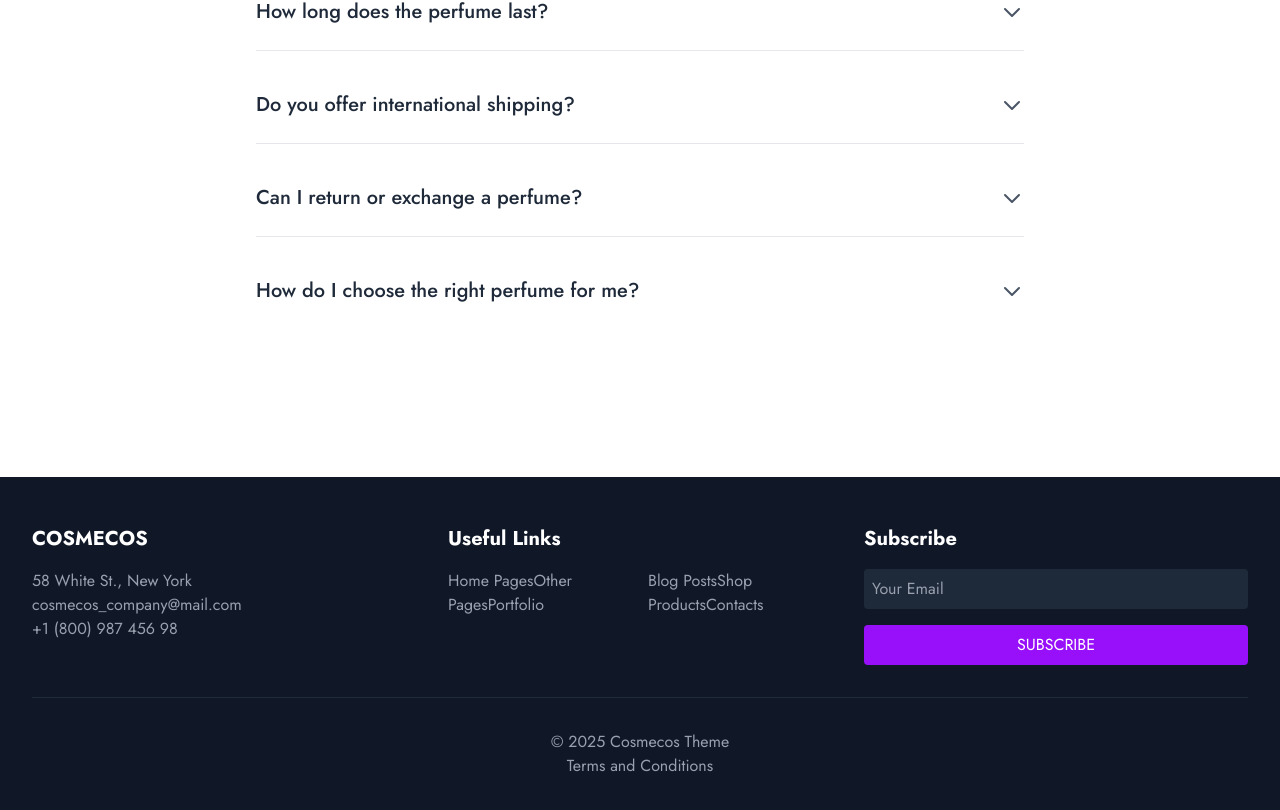
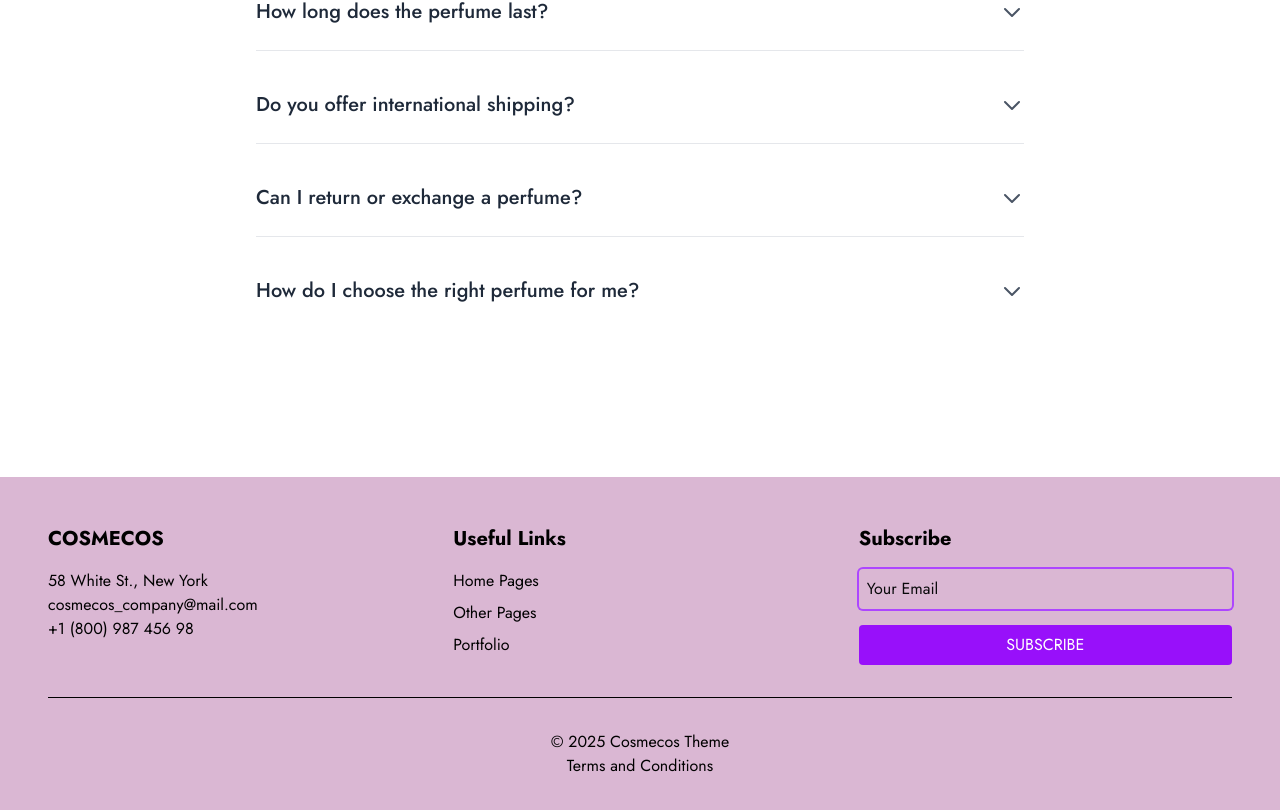
Before and after one commit to IzharProCoder-web/E-commerece-Prefum-Store, a React (Vite) app in the folder my-project/: page /faq in a window 1280 px wide. Shown: the part 463-1273 px from the top of the page. Built offline with nearby package versions, Linux system fonts and the light colour scheme; a web font is replaced by a local one.

Commit message:
design  footer

```diff
--- a/my-project/src/Components/Footer.jsx
+++ b/my-project/src/Components/Footer.jsx
@@ -14,13 +14,13 @@ const Footer = () => {
   };
 
   return (
-    <footer className="bg-gray-900 text-white py-12">
+    <footer className="bg-[#DAB7D3] text-black py-12 px-4">
       <div className="max-w-7xl mx-auto px-4 sm:px-6 lg:px-8">
         <div className="grid grid-cols-1 md:grid-cols-3 gap-8">
           {/* Company Info */}
           <address className="space-y-4 not-italic">
             <h3 className="text-xl font-bold">COSMECOS</h3>
-            <p className="text-gray-400">
+            <p className="text-black">
               58 White St., New York
               <br />
               <a href="mailto:cosmecos_company@mail.com" className="hover:text-white">
@@ -36,29 +36,19 @@ const Footer = () => {
           {/* Useful Links */}
           <div className="space-y-4">
             <h3 className="text-xl font-bold">Useful Links</h3>
-            <div className="grid grid-cols-2 gap-4">
-              <div className="space-y-2">
-                <a href="/" className="text-gray-400 hover:text-white" aria-label="Home">
+            <div className="grid grid-cols gap-4">
+              <div className="space-y-2 flex flex-col">
+                <a href="/" className="text-black hover:text-white" aria-label="Home">
                   Home Pages
                 </a>
-                <a href="/other" className="text-gray-400 hover:text-white" aria-label="Other Pages">
+                <a href="/other" className=" hover:text-white" aria-label="Other Pages">
                   Other Pages
                 </a>
-                <a href="/portfolio" className="text-gray-400 hover:text-white" aria-label="Portfolio">
+                <a href="/portfolio" className=" hover:text-white" aria-label="Portfolio">
                   Portfolio
                 </a>
               </div>
-              <div className="space-y-2">
-                <a href="/blog" className="text-gray-400 hover:text-white" aria-label="Blog">
-                  Blog Posts
-                </a>
-                <a href="/shop" className="text-gray-400 hover:text-white" aria-label="Shop">
-                  Shop Products
-                </a>
-                <a href="/contact" className="text-gray-400 hover:text-white" aria-label="Contact">
-                  Contacts
-                </a>
-              </div>
+
             </div>
           </div>
 
@@ -70,7 +60,7 @@ const Footer = () => {
                 type="email"
                 name="email"
                 placeholder="Your Email"
-                className="p-2 rounded bg-gray-800 text-white placeholder-gray-400 focus:outline-none focus:ring-2 focus:ring-purple-500"
+                className="p-2 rounded   ring-2 ring-purple-500 placeholder:text-zinc-950"
                 aria-label="Email for subscription"
                 required
               />
@@ -86,7 +76,7 @@ const Footer = () => {
         </div>
 
         {/* Copyright */}
-        <div className="border-t border-gray-800 mt-8 pt-8 text-center text-gray-400">
+        <div className="border-t border-black text-black mt-8 pt-8 text-center ">
           <p>© 2025 Cosmecos Theme</p>
           <p>
             <a href="/terms" className="hover:text-white" aria-label="Terms and Conditions">
```
